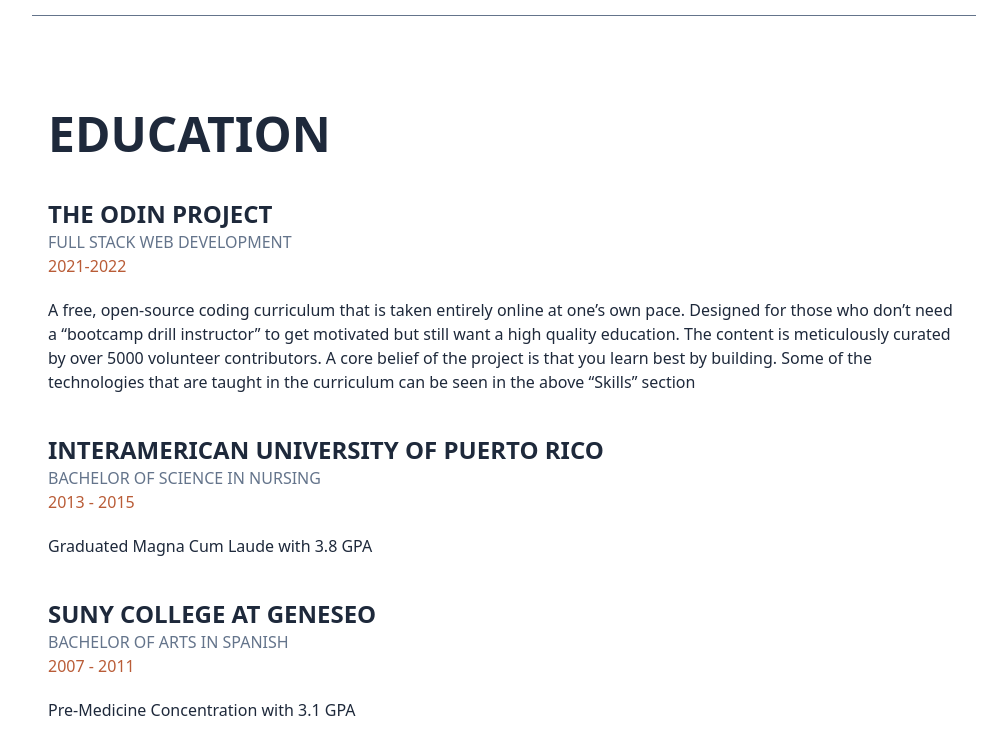
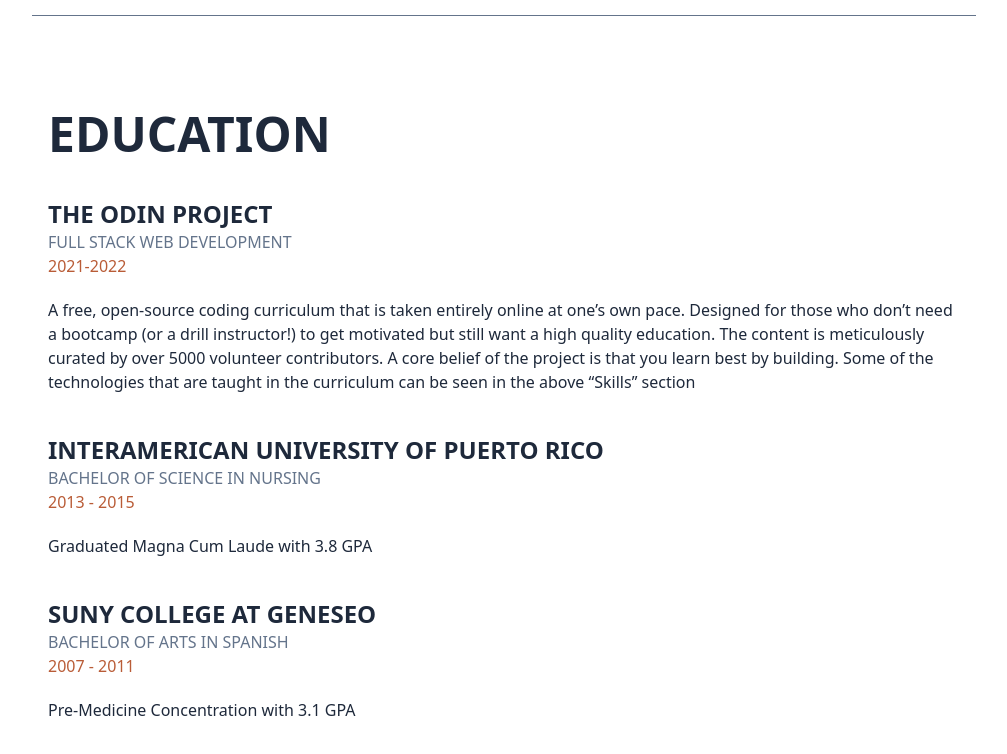
Before and after one commit to mattdimicelli/me, a React (Create React App) app: page / in a window 1280 px wide. Shown: the part 4122-4876 px from the top of the page, without its empty margins (264-1271 px from the left). Built offline with nearby package versions, Linux system fonts and the light colour scheme.

Commit message:
change wording re drill instructor in education

```diff
--- a/src/components/Education.js
+++ b/src/components/Education.js
@@ -11,7 +11,7 @@
                 years='2021-2022'
                 details={`
                 A free, open-source coding curriculum that is taken entirely online at one’s own
-                pace.  Designed for those who don’t need a “bootcamp drill instructor” to get
+                pace.  Designed for those who don’t need a bootcamp (or a drill instructor!) to get
                 motivated but still want a high quality education.  The content is meticulously
                 curated by over 5000 volunteer contributors.  A core belief of the project is that
                 you learn best by building.  Some of the technologies that are taught in the
```
